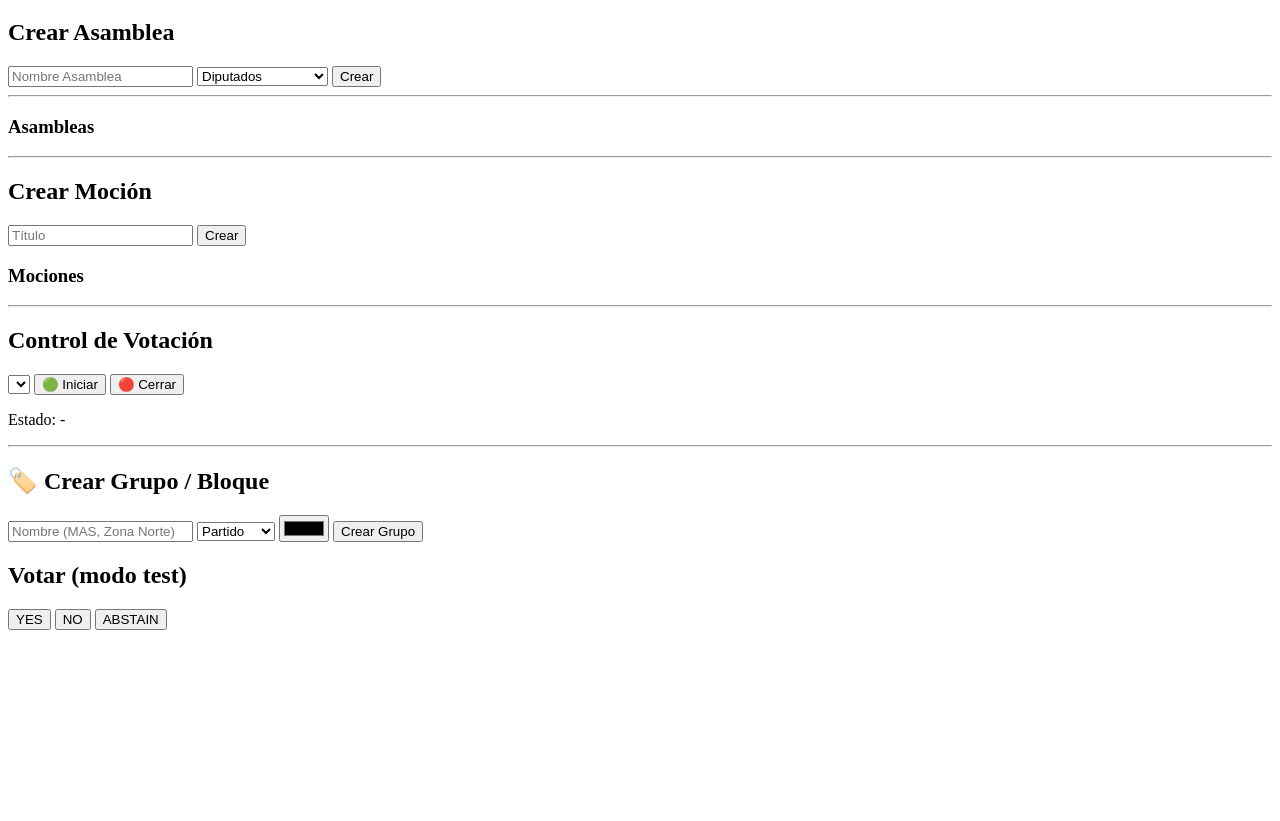
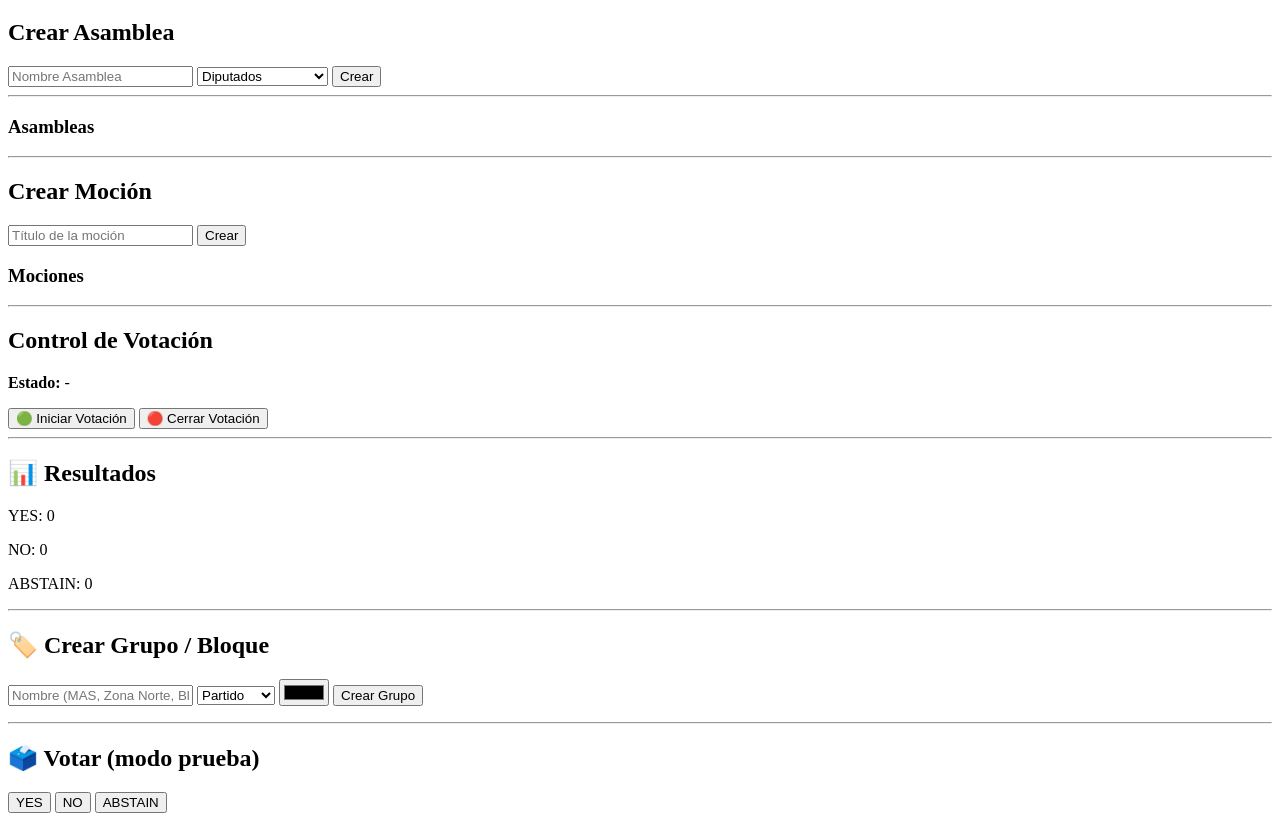
Before and after one commit to HuGhOsTmR/votapp-frontend, a plain HTML site: page admin/index.html in a window 1280 px wide. Shown: the part 62-883 px from the top of the page. Before the commit the page ends 800 px from the top, so only its background shows below. Drawn offline with Linux system fonts and the light colour scheme; no server answers.

Commit message:
Update index.html

```diff
--- a/admin/index.html
+++ b/admin/index.html
@@ -1,6 +1,7 @@
 <!DOCTYPE html>
-<html>
+<html lang="es">
 <head>
+    <meta charset="UTF-8">
     <title>Admin Panel</title>
     <link rel="stylesheet" href="../assets/css/admin.css">
 </head>
@@ -14,6 +15,7 @@
 <h2>Crear Asamblea</h2>
 
 <input id="assemblyName" placeholder="Nombre Asamblea">
+
 <select id="assemblyType">
     <option value="diputados">Diputados</option>
     <option value="senadores">Senadores</option>
@@ -34,7 +36,7 @@
 <!-- ========================= -->
 <h2>Crear Moción</h2>
 
-<input id="motionTitle" placeholder="Título">
+<input id="motionTitle" placeholder="Título de la moción">
 <button onclick="createMotion()">Crear</button>
 
 <h3>Mociones</h3>
@@ -43,21 +45,35 @@
 <hr>
 
 <!-- ========================= -->
-<!-- CONTROL -->
+<!-- CONTROL VOTACIÓN -->
 <!-- ========================= -->
 <h2>Control de Votación</h2>
 
-<select id="motionSelect"></select>
+<p><strong>Estado:</strong> <span id="status">-</span></p>
 
-<button onclick="startMotion()">🟢 Iniciar</button>
-<button onclick="closeMotion()">🔴 Cerrar</button>
-
-<p id="status">Estado: -</p>
+<button onclick="startMotion()">🟢 Iniciar Votación</button>
+<button onclick="closeMotion()">🔴 Cerrar Votación</button>
 
 <hr>
+
+<!-- ========================= -->
+<!-- RESULTADOS -->
+<!-- ========================= -->
+<h2>📊 Resultados</h2>
+
+<p>YES: <span id="yes">0</span></p>
+<p>NO: <span id="no">0</span></p>
+<p>ABSTAIN: <span id="abstain">0</span></p>
+
+<hr>
+
+<!-- ========================= -->
+<!-- GRUPOS / BLOQUES -->
+<!-- ========================= -->
 <h2>🏷️ Crear Grupo / Bloque</h2>
 
-<input id="group-name" placeholder="Nombre (MAS, Zona Norte)">
+<input id="group-name" placeholder="Nombre (MAS, Zona Norte, Bloque A)">
+
 <select id="group-type">
     <option value="partido">Partido</option>
     <option value="barrio">Barrio</option>
@@ -70,16 +86,21 @@
 <button onclick="createGroup()">Crear Grupo</button>
 
 <ul id="groups"></ul>
+
+<hr>
+
 <!-- ========================= -->
-<!-- VOTAR -->
+<!-- VOTAR (TEST ADMIN) -->
 <!-- ========================= -->
-<h2>Votar (modo test)</h2>
+<h2>🗳️ Votar (modo prueba)</h2>
 
 <button onclick="vote('YES')">YES</button>
 <button onclick="vote('NO')">NO</button>
 <button onclick="vote('ABSTAIN')">ABSTAIN</button>
 
-
+<!-- ========================= -->
+<!-- SCRIPTS -->
+<!-- ========================= -->
 <script type="module" src="../assets/js/api.js"></script>
 <script type="module" src="../assets/js/ws.js"></script>
 <script type="module" src="../assets/js/admin.js"></script>
```
